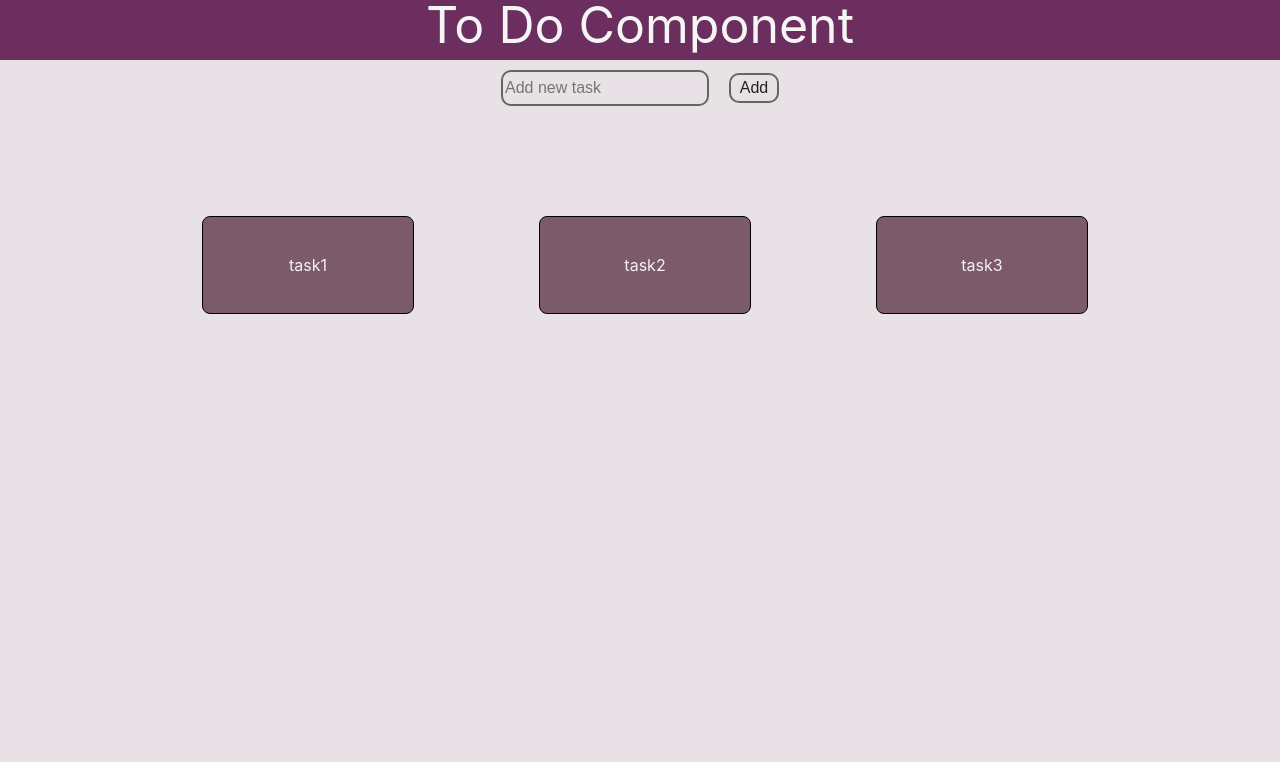
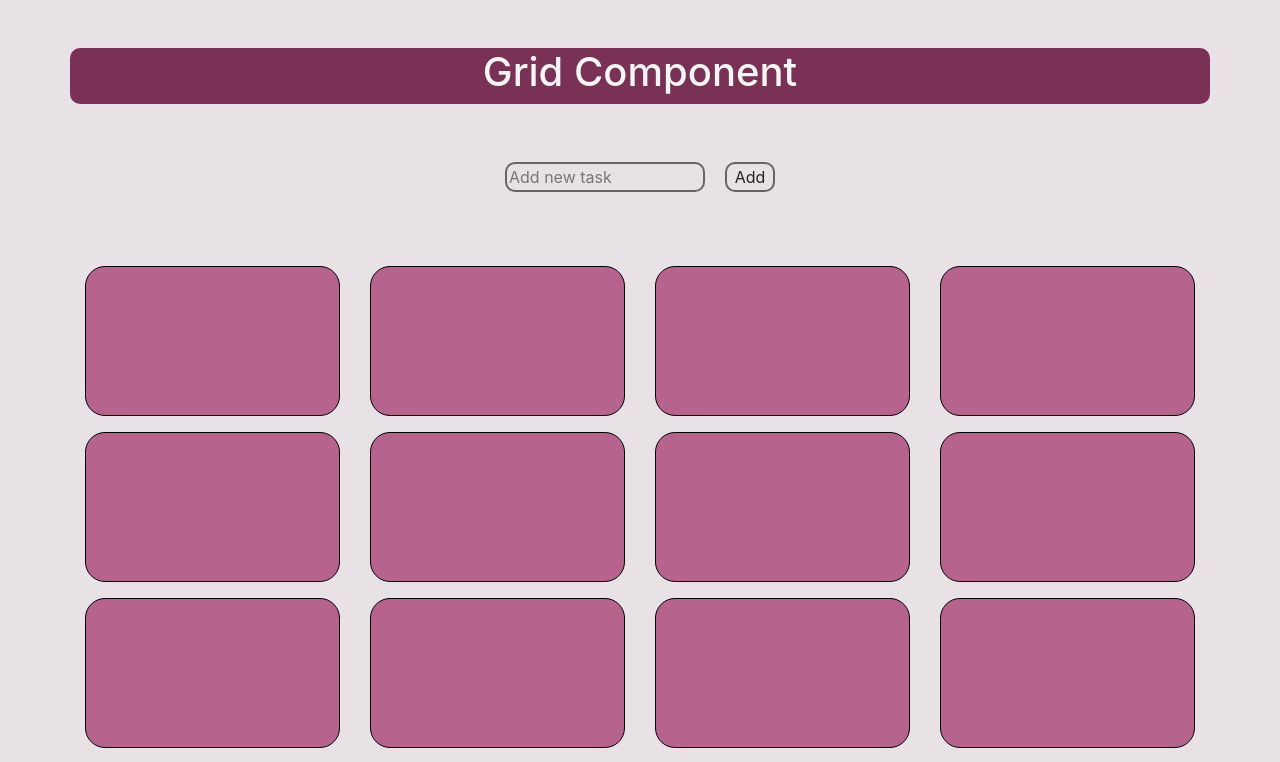
Before and after one commit to Nayopes/Sepoyan-Mariam-React, a React (Create React App) app: page / in a window 1280 px wide. Shown: the top 762 px of the page. Built offline with nearby package versions, Linux system fonts and the light colour scheme.

Commit message:
make a grid

```diff
--- a/src/App.js
+++ b/src/App.js
@@ -1,11 +1,10 @@
-
 import './App.css'
-import ToDo from './Components/ToDo/ToDo'
+import Grid from './Components/ToDo/Grid'
 
 function App() {
   return (
     <div className="App">
-      <ToDo />
+      <Grid />
     </div>
   )
 }
--- a/src/Components/AddTask/AddNewTask.js
+++ b/src/Components/AddTask/AddNewTask.js
@@ -30,7 +30,7 @@ class AddNewTask extends React.Component {
                     className = {styles.input}
                 />
                 <button
-                    onClick = {handleS}
+                  //  onClick = {handleS}
                     className = {styles.button}
                 >
                     Add
--- /dev/null
+++ b/src/Components/ToDo/Grid.jsx
@@ -0,0 +1,35 @@
+import { Container, Row, Col } from 'react-bootstrap'
+import RandomId from '../helpers/RandomId'
+import styles from './todo.module.css'
+import AddNewTask from '../AddTask/AddNewTask'
+
+const Grid = () => {
+    const blocks = []
+    for (let k = 0; k < 20; k++) {
+        blocks.push(
+            <Col key={RandomId()} xs={12} sm={6} md={4} lg={3} className="d-flex justify-content-center mt-3">
+                  <div className={styles.block}>
+                 </div>
+            </Col>
+        )
+    }
+    return (
+        <div>
+            <Container>
+                <Row className="justify-content-center mt-5">
+                    <div className={styles.title}>
+                       <h1>Grid Component</h1>
+                    </div>
+                </Row>
+                <Row className="justify-content-center mt-5">
+                    <AddNewTask />
+                </Row>
+                <Row className="justify-content-center mt-5">
+                    {blocks}
+                </Row>
+            </Container>
+        </div>
+    )
+}
+
+export default Grid;
--- a/src/Components/ToDo/ToDo.js
+++ b/src/Components/ToDo/ToDo.js
@@ -30,7 +30,9 @@ import styles from './todo.module.css'
         return(
             <div>
                 <div className={styles.title}>
-                    <h1>To Do Component</h1>
+                    <h1>
+                        To Do Component
+                    </h1>
                 </div>
                 <div>
                     <AddNewTask
--- a/src/Components/ToDo/todo.module.css
+++ b/src/Components/ToDo/todo.module.css
@@ -1,12 +1,8 @@
 .title{
-    text-align: center;
-    height: 60px;
-    font-size: 50px;
-    background-color: rgba(75, 2, 61, 0.8);
+    background-color: rgba(94, 7, 50, 0.8);
     color: whitesmoke;
-    position: sticky;
-    top:  0;
-    left: 0;
+    width: 100%;
+    border-radius: 10px;
 }
 .tasksWrapper{
     display: flex;
@@ -14,3 +10,10 @@
     width: 70%;
     margin: 100px auto;
 }
+.block{
+    width:100%;
+    height: 150px;
+    background-color: rgba(161, 47, 104, .7);
+    border: 1px solid black;
+    border-radius: 20px;
+}
--- /dev/null
+++ b/src/Components/helpers/RandomId.js
@@ -0,0 +1,5 @@
+const RandomId = () => {
+    return Math.random().toString(16).slice(2);
+}
+
+export default RandomId
--- a/src/index.js
+++ b/src/index.js
@@ -1,6 +1,7 @@
 import React from 'react';
 import ReactDOM from 'react-dom';
 import './reset.css'
+import 'bootstrap/dist/css/bootstrap.min.css'
 import './index.css';
 import App from './App';
 import reportWebVitals from './reportWebVitals';
```
Also changed, not shown: 1 other file (tests, documents, lock files or other folders).
